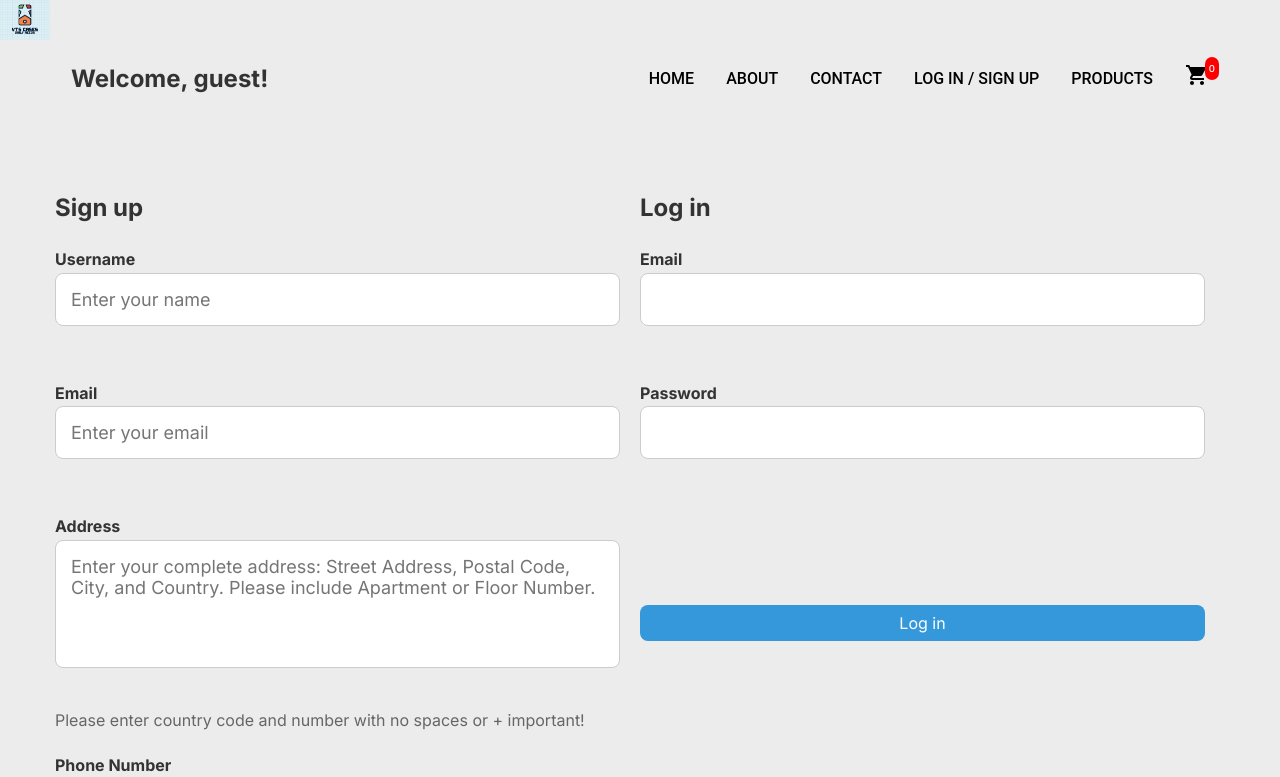
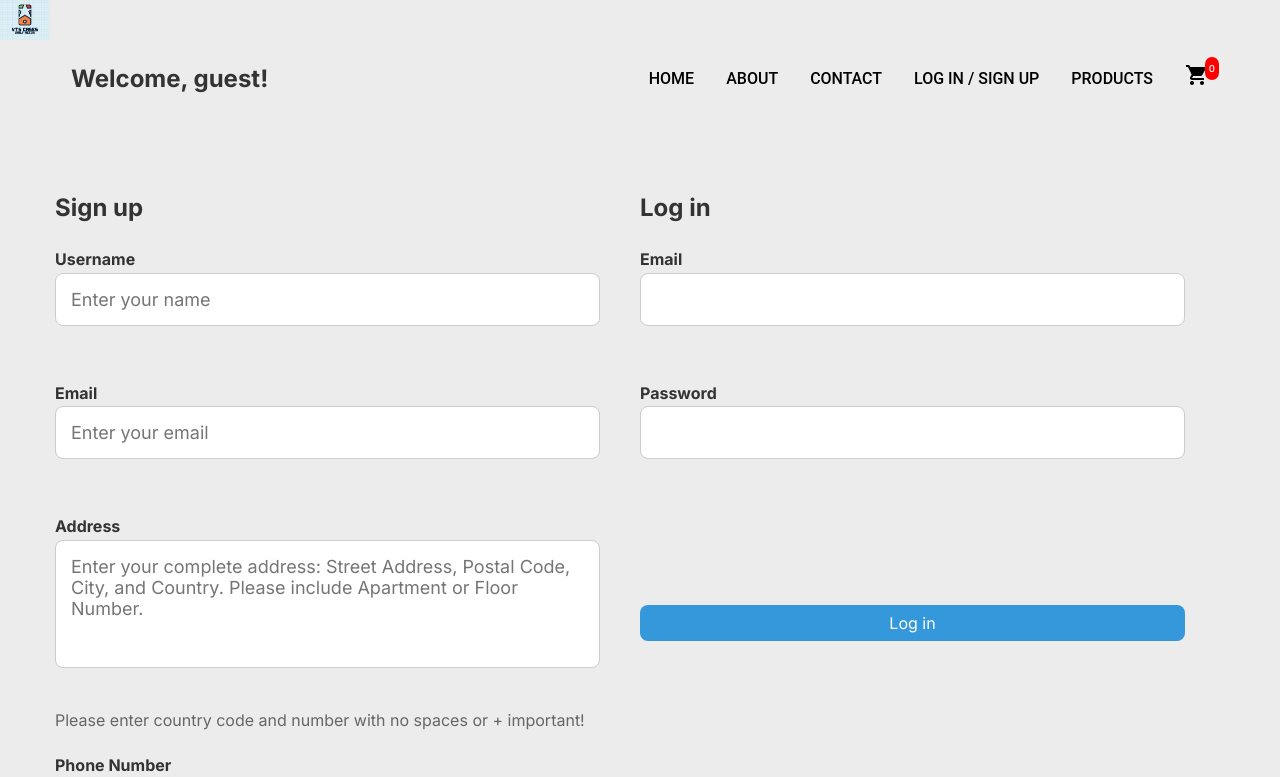
Before and after one commit to vikash123765/candleFrontEndReact, a React (Vite) app: page /login in a window 1280 px wide. Shown: the top 777 px of the page. Built offline with nearby package versions, Linux system fonts and the light colour scheme.

Commit message:
added a bit of gap betwwen the fieldes horizontally

```diff
--- a/src/style/LoginAndsignup.css
+++ b/src/style/LoginAndsignup.css
@@ -16,7 +16,7 @@
 .custom-login-form-container,
 .custom-signup-form-container {
   flex: 1;
-  margin-right: 20px; /* Adjust spacing between forms */
+  margin-right: 40px; /* chnagin horizontla gap between forms*/
 }
 
 .custom-login-form,
```
